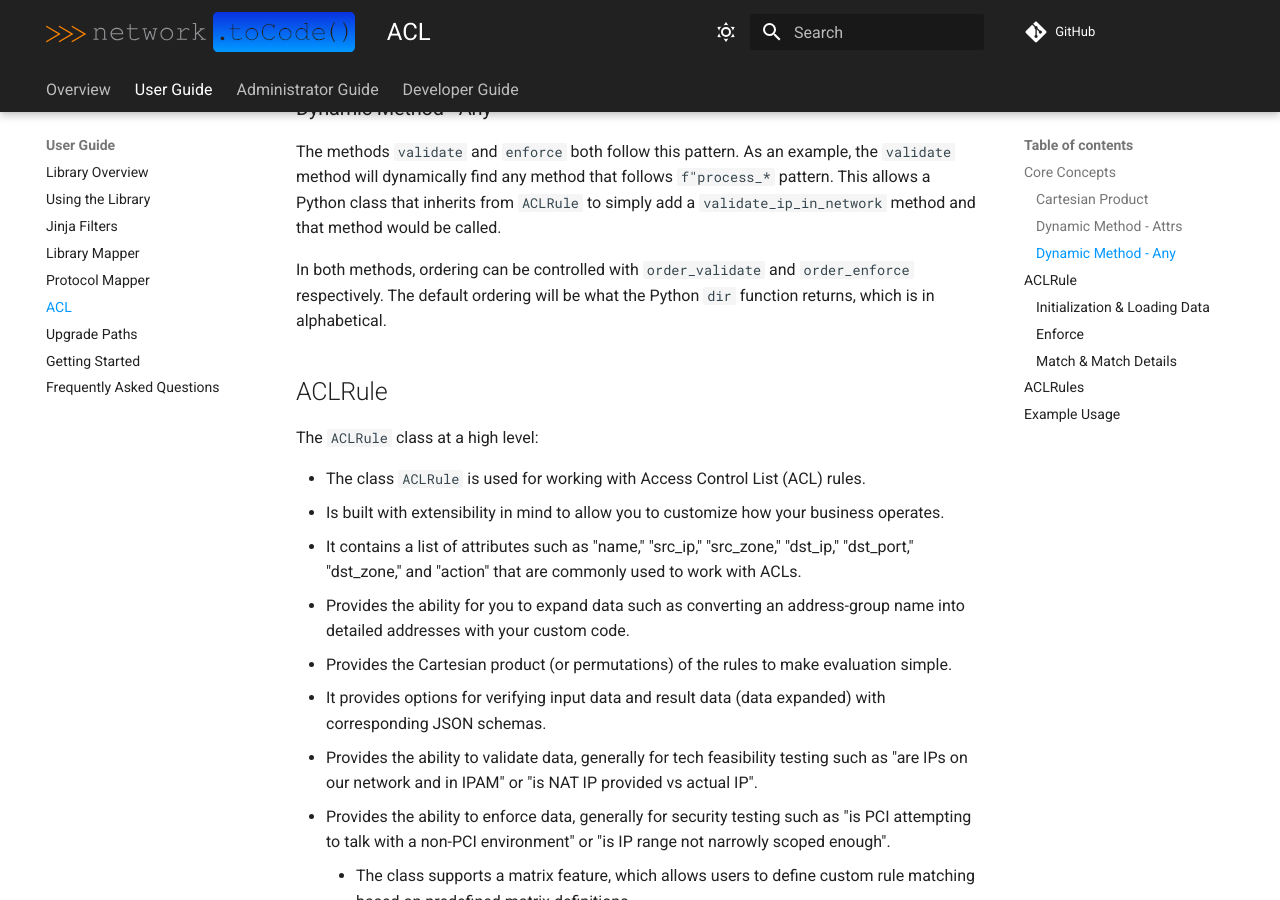
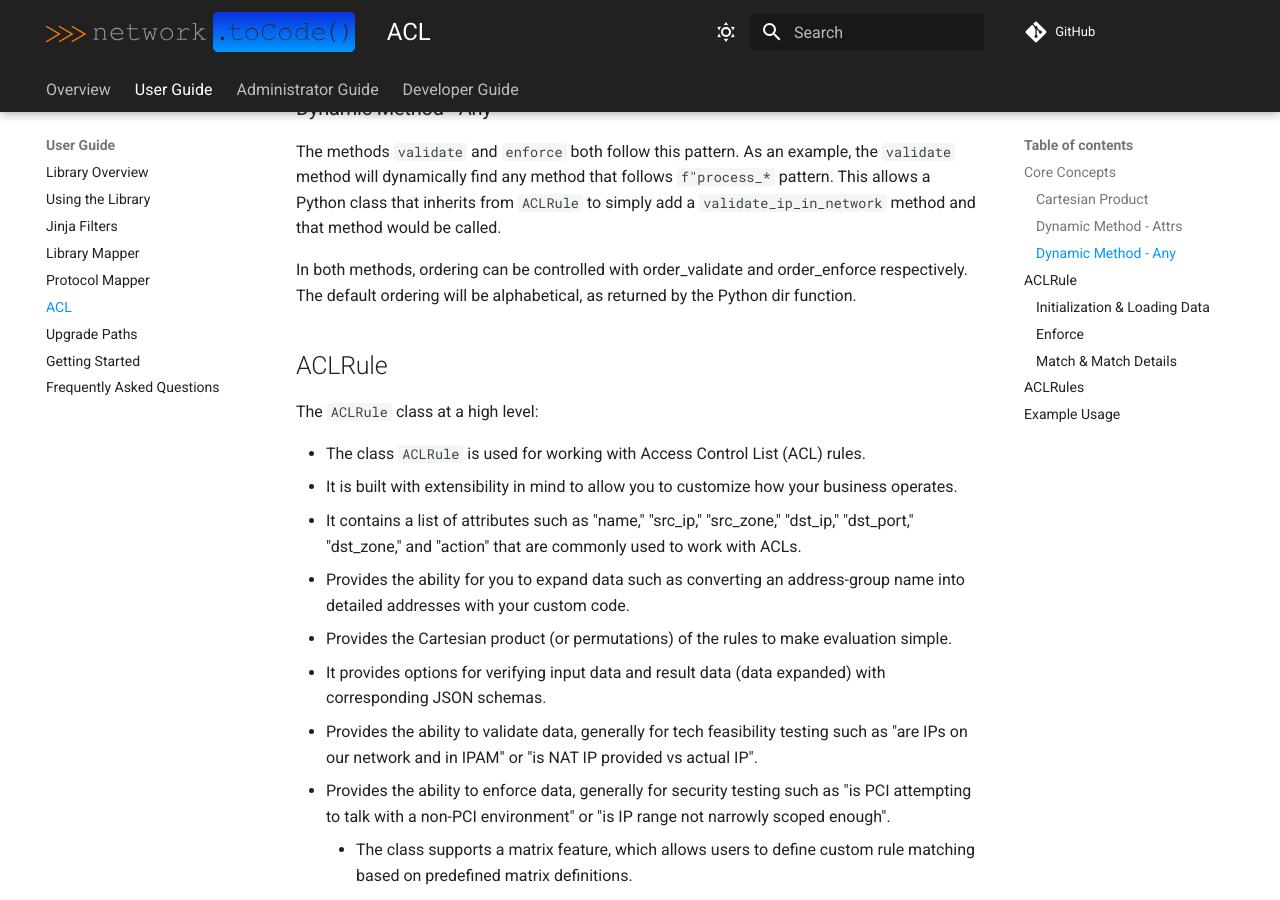
Before and after one commit to networktocode/netutils, an MkDocs documentation site: the page built from docs/user/lib_use_cases_acl.md, in a window 1280 px wide and 900 px high, scrolled down 2717 px. Built offline with MkDocs 1.6.1 and Material for MkDocs 9.7.7, drawn with Linux system fonts in a browser that asks for light colours; comment, search, counter and statistics services are not loaded.

Commit message:
Apply suggestions from code review
Co-authored-by: Adam Byczkowski <38091261+qduk@users.noreply.github.com>
Co-authored-by: Jeff Kala <48843785+jeffkala@users.noreply.github.com>

```diff
--- a/docs/user/lib_use_cases_acl.md
+++ b/docs/user/lib_use_cases_acl.md
@@ -63,14 +63,14 @@ The methods `process` and `match` both follow this pattern. As an example, the `
 
 The methods `validate` and `enforce` both follow this pattern. As an example, the `validate` method will dynamically find any method that follows `f"process_*` pattern. This allows a Python class that inherits from `ACLRule` to simply add a `validate_ip_in_network` method and that method would be called.
 
-In both methods, ordering can be controlled with `order_validate` and `order_enforce` respectively. The default ordering will be what the Python `dir` function returns, which is in alphabetical.
+In both methods, ordering can be controlled with order_validate and order_enforce respectively. The default ordering will be alphabetical, as returned by the Python dir function.
 
 ## ACLRule
 
 The `ACLRule` class at a high level:
 
 - The class `ACLRule` is used for working with Access Control List (ACL) rules.
-- Is built with extensibility in mind to allow you to customize how your business operates.
+- It is built with extensibility in mind to allow you to customize how your business operates.
 - It contains a list of attributes such as "name," "src_ip," "src_zone," "dst_ip," "dst_port," "dst_zone," and "action" that are commonly used to work with ACLs.
 - Provides the ability for you to expand data such as converting an address-group name into detailed addresses with your custom code.
 - Provides the Cartesian product (or permutations) of the rules to make evaluation simple.
```
